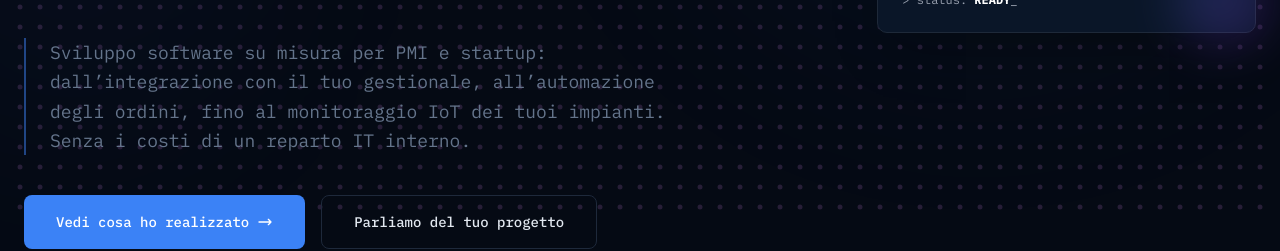
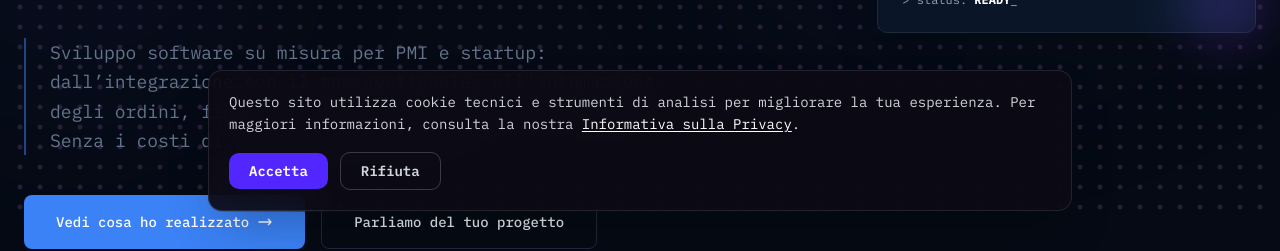
Before and after one commit to zerocinque/sendline-web-site, a Next.js app: page /it in a window 1280 px wide. Shown: the part 573-824 px from the top of the page. Built offline with nearby package versions, Linux system fonts and the light colour scheme; no server answers.

Commit message:
add cookie banner

```diff
--- a/messages/en.json
+++ b/messages/en.json
@@ -334,5 +334,10 @@
       "title": "9. Changes to This Policy",
       "content": "The Controller reserves the right to modify this privacy policy at any time. Changes will be published on this page with the date of the last update."
     }
+  },
+  "cookieBanner": {
+    "message": "This website uses technical cookies and analytics tools to improve your experience. For more information, see our <privacyLink>Privacy Policy</privacyLink>.",
+    "accept": "Accept",
+    "reject": "Reject"
   }
 }
--- a/messages/it.json
+++ b/messages/it.json
@@ -325,5 +325,10 @@
       "title": "9. Modifiche all'informativa",
       "content": "Il Titolare si riserva il diritto di modificare la presente informativa in qualsiasi momento. Le modifiche saranno pubblicate su questa pagina con l'indicazione della data di ultimo aggiornamento."
     }
+  },
+  "cookieBanner": {
+    "message": "Questo sito utilizza cookie tecnici e strumenti di analisi per migliorare la tua esperienza. Per maggiori informazioni, consulta la nostra <privacyLink>Informativa sulla Privacy</privacyLink>.",
+    "accept": "Accetta",
+    "reject": "Rifiuta"
   }
 }
--- a/src/app/[locale]/layout.tsx
+++ b/src/app/[locale]/layout.tsx
@@ -4,12 +4,13 @@ import { notFound } from "next/navigation";
 import { NextIntlClientProvider } from "next-intl";
 import { getMessages } from "next-intl/server";
 import Script from "next/script";
-import { Analytics } from "@vercel/analytics/react";
 import { routing } from "@/i18n/routing";
 import "../globals.css";
 import Header from "@/components/Header";
 import Footer from "@/components/Footer";
 import DotGrid from "@/components/DotGrid";
+import ConditionalAnalytics from "@/components/ConditionalAnalytics";
+import CookieBanner from "@/components/CookieBanner";
 
 const ibmPlexMono = IBM_Plex_Mono({
   weight: ["400", "500", "600", "700"],
@@ -40,7 +41,7 @@ export default async function LocaleLayout({
   return (
     <html lang={locale}>
       <body className={ibmPlexMono.className}>
-        <Analytics />
+        <ConditionalAnalytics />
         <Script
           src={`https://www.google.com/recaptcha/api.js?render=${process.env.NEXT_PUBLIC_RECAPTCHA_SITE_KEY}`}
           strategy="afterInteractive"
@@ -64,6 +65,7 @@ export default async function LocaleLayout({
             <main>{children}</main>
             <Footer />
           </div>
+          <CookieBanner />
         </NextIntlClientProvider>
       </body>
     </html>
--- /dev/null
+++ b/src/components/ConditionalAnalytics.tsx
@@ -0,0 +1,24 @@
+"use client";
+
+import { useState, useEffect } from "react";
+import { Analytics } from "@vercel/analytics/react";
+
+export default function ConditionalAnalytics() {
+  const [consent, setConsent] = useState(false);
+
+  useEffect(() => {
+    setConsent(localStorage.getItem("cookie-consent") === "accepted");
+
+    function onConsentChange(e: Event) {
+      const detail = (e as CustomEvent<string>).detail;
+      setConsent(detail === "accepted");
+    }
+
+    window.addEventListener("cookie-consent-change", onConsentChange);
+    return () => window.removeEventListener("cookie-consent-change", onConsentChange);
+  }, []);
+
+  if (!consent) return null;
+
+  return <Analytics />;
+}
--- /dev/null
+++ b/src/components/CookieBanner.tsx
@@ -0,0 +1,60 @@
+"use client";
+
+import { useState, useEffect } from "react";
+import { useTranslations } from "next-intl";
+import Link from "next/link";
+
+export default function CookieBanner() {
+  const t = useTranslations("cookieBanner");
+  const [visible, setVisible] = useState(false);
+
+  useEffect(() => {
+    const consent = localStorage.getItem("cookie-consent");
+    if (!consent) {
+      setVisible(true);
+    }
+  }, []);
+
+  function handleChoice(choice: "accepted" | "rejected") {
+    localStorage.setItem("cookie-consent", choice);
+    setVisible(false);
+    window.dispatchEvent(new CustomEvent("cookie-consent-change", { detail: choice }));
+  }
+
+  if (!visible) return null;
+
+  return (
+    <div className="fixed bottom-0 left-0 right-0 z-50 animate-in slide-in-from-bottom duration-500">
+      <div className="mx-auto max-w-4xl px-4 pb-4">
+        <div className="rounded-xl border border-white/10 bg-[#0D0A14]/90 p-5 shadow-2xl backdrop-blur-xl">
+          <p className="mb-4 text-sm leading-relaxed text-gray-300">
+            {t.rich("message", {
+              privacyLink: (chunks) => (
+                <Link
+                  href="/privacy"
+                  className="underline underline-offset-2 text-white hover:text-[#5227FF] transition-colors"
+                >
+                  {chunks}
+                </Link>
+              ),
+            })}
+          </p>
+          <div className="flex items-center gap-3">
+            <button
+              onClick={() => handleChoice("accepted")}
+              className="rounded-lg bg-[#5227FF] px-5 py-2 text-sm font-semibold text-white transition-colors hover:bg-[#6B3FFF]"
+            >
+              {t("accept")}
+            </button>
+            <button
+              onClick={() => handleChoice("rejected")}
+              className="rounded-lg border border-white/20 px-5 py-2 text-sm font-semibold text-gray-300 transition-colors hover:bg-white/10"
+            >
+              {t("reject")}
+            </button>
+          </div>
+        </div>
+      </div>
+    </div>
+  );
+}
```
